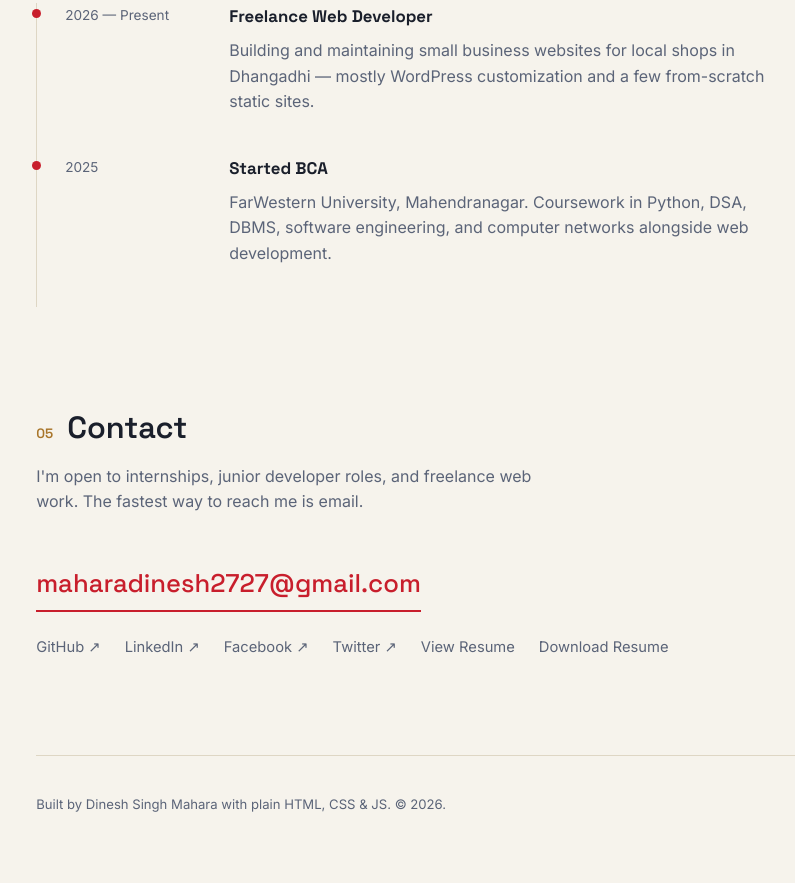
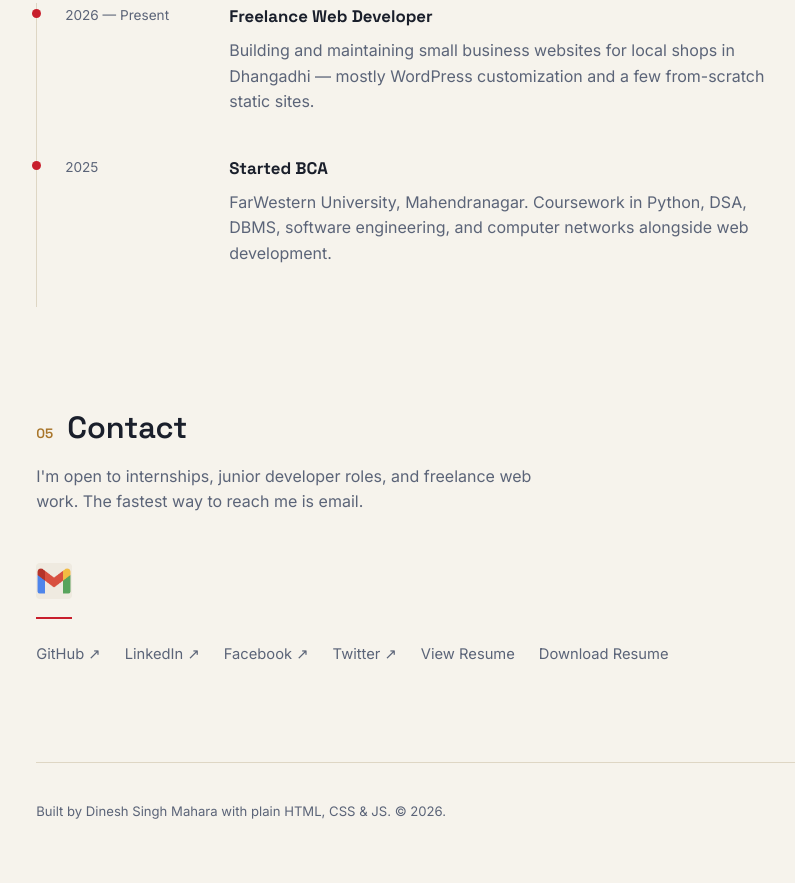
Before and after one commit to maharadinesh2727-maker/Portfolio, a plain HTML site: page index.html in a window 1280 px wide. Shown: the part 3110-3993 px from the top of the page, without its empty margins (235-1030 px from the left). Drawn offline with Linux system fonts and the light colour scheme.

Commit message:
Update index.html

```diff
--- a/index.html
+++ b/index.html
@@ -230,7 +230,7 @@
       The fastest way to reach me is email.
     </p>
     <div class="contact-grid">
-      <a href="mailto: maharadinesh2727@gmail.com" class="contact-primary">maharadinesh2727@gmail.com</a>
+      <a href="mailto: maharadinesh2727@gmail.com" class="contact-primary"><img class="contact-icon" src="email logo.png" alt="Email" /></a>
       <div class="contact-secondary">
         <a href="https://github.com/maharadinesh2727-maker" target="_blank" rel="noopener">GitHub ↗</a>
         <a href="https://www.linkedin.com/in/dinesh-singh-mahara-6377a939a/" target="_blank" rel="noopener">LinkedIn ↗</a>
```
